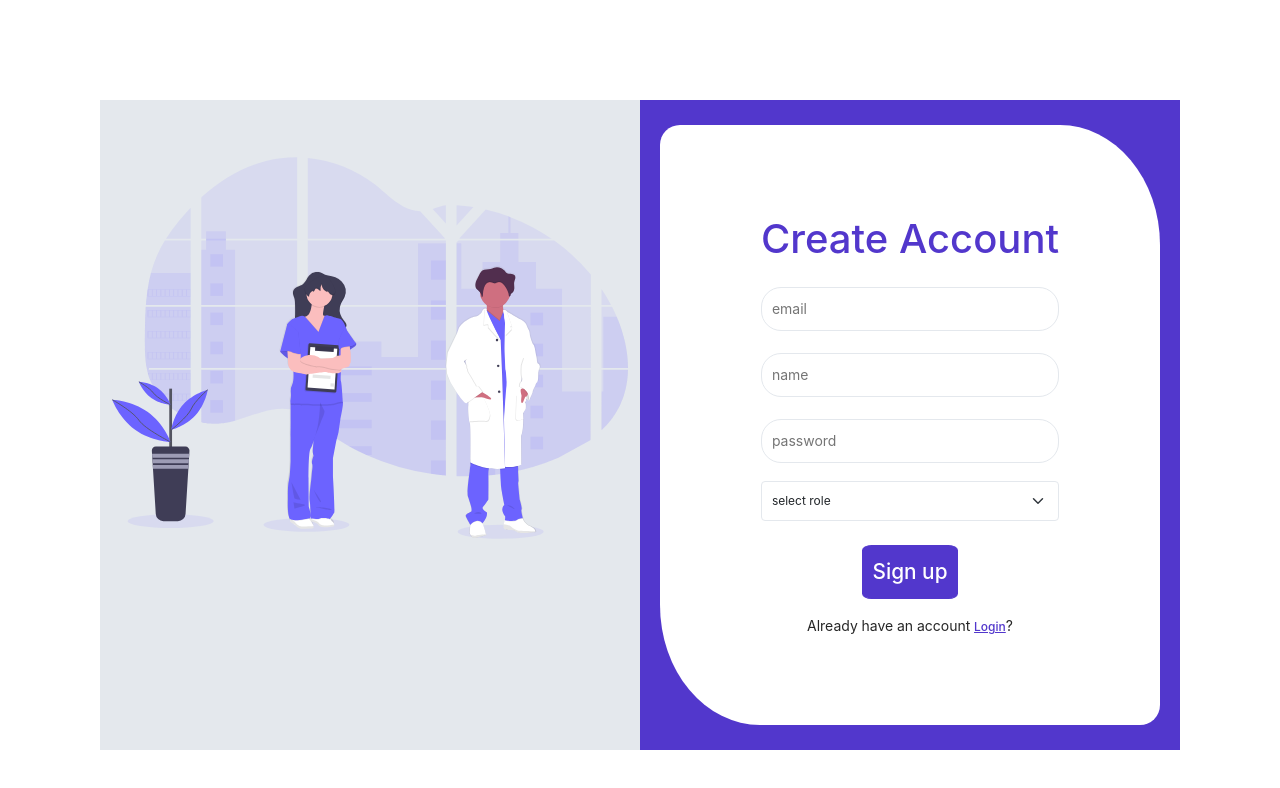
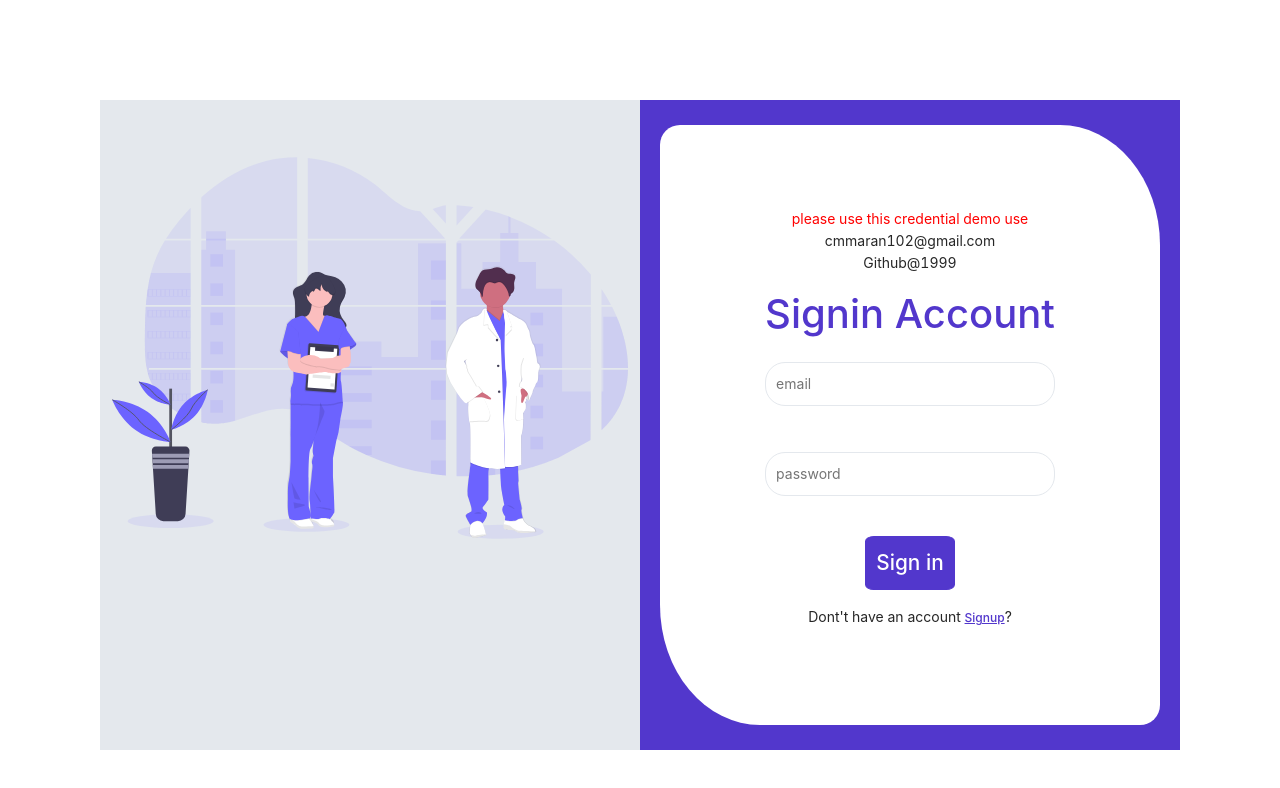
Before and after one commit to manimaran003/ABChospital, a React (Create React App) app: page /login in a window 1280 px wide. Shown: the top 788 px of the page. Built offline with nearby package versions, Linux system fonts and the light colour scheme.

Commit message:
new-pass

```diff
--- a/src/Component/LoginComponent/SigninComponent.tsx
+++ b/src/Component/LoginComponent/SigninComponent.tsx
@@ -39,6 +39,11 @@ const SigninComponent: React.FC = () => {
         {(formik) => (
           <Form onSubmit={formik.handleSubmit}>
             <div className="container">
+              <div>
+                <div className="demo--show">please use this credential demo use</div>
+                <div>cmmaran102@gmail.com</div>
+                <div>Github@1999</div>
+              </div>
               <h1 className="heading mt-3 mb-4">Signin Account</h1>
               <div className="d-flex flex-column gap-3 main--input">
                 <input
--- a/src/Component/LoginComponent/SignupPage.scss
+++ b/src/Component/LoginComponent/SignupPage.scss
@@ -128,3 +128,7 @@
     color:#5237cc;
     font-size: 14px;
 }
+
+.demo--show{
+    color:red;
+}
--- a/src/Context/userContext.tsx
+++ b/src/Context/userContext.tsx
@@ -30,7 +30,7 @@ const UserProvider: React.FC<Props> = ({ children }) => {
     doctorImage: '',
     _id: ''
   });
-  const [show, setShow] = useState<boolean>(false);
+  const [show, setShow] = useState<boolean>(true);
   const [hideSidebar, sethideBar] = useState<boolean>(true);
   const editModal = (data: EditType) => {
     console.log('data', data);
--- a/src/Utils/CustomAddModal.tsx
+++ b/src/Utils/CustomAddModal.tsx
@@ -97,7 +97,6 @@ const CustomAddModal: React.FC<{ id: string }> = ({ id }) => {
               validationSchema={signinSchema}>
               {(formik) => (
                 <Form onSubmit={formik.handleSubmit}>
-                  {/* <FormikCheckerComponent checkFormik={formik} countryData={CountryOptions} specialist={specialistData} schemaInitial={initial} patientAdder={false} /> */}
                   <div>
                     <Grid container>
                       <Grid item xs={12}>
```
